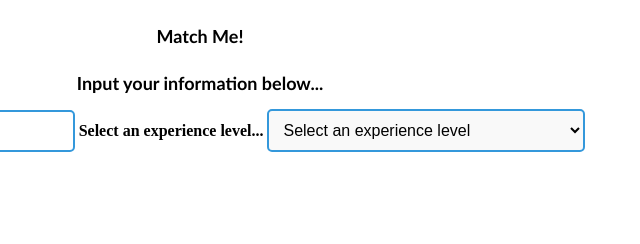
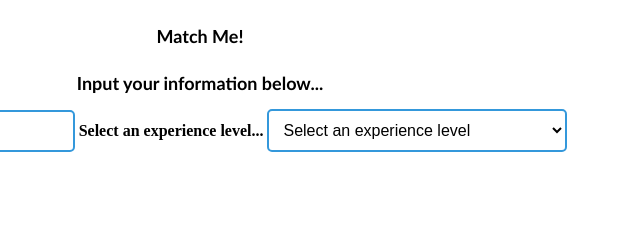
Before and after one commit to smithaprasad/VolunTeerHubTest, a plain HTML site: page match.html in a window 1280 px wide. Shown: the top 244 px of the page, 440-1080 px from the left. Drawn offline with Linux system fonts and the light colour scheme.

Commit message:
Update styles.css

```diff
--- a/styles.css
+++ b/styles.css
@@ -204,12 +204,13 @@ form {
 }
 
  select {
+            width: 300px;
             padding: 10px;
             border: 2px solid #3498db;
             border-radius: 5px;
-            background-color: #f9f9f9;
+            background-color: #FFFFFF;
             font-size: 16px;
-            transition: border-color 0.3s ease;
+            transition: border-color 0.3s;
         }
 
         /* Change border color on focus */
```
